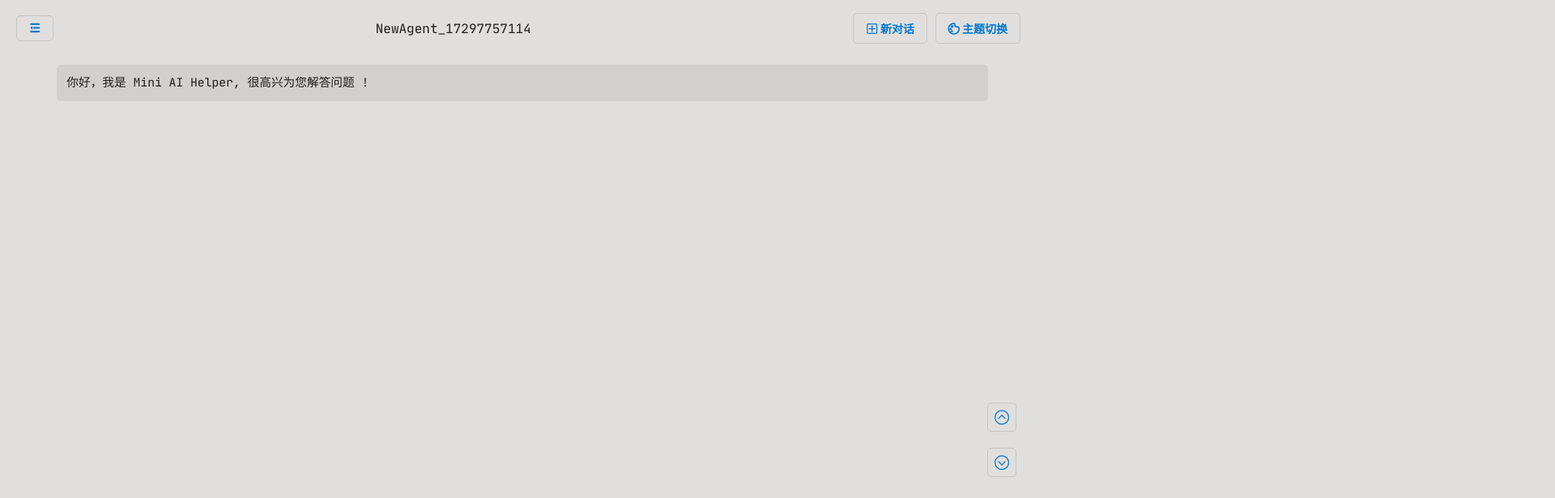
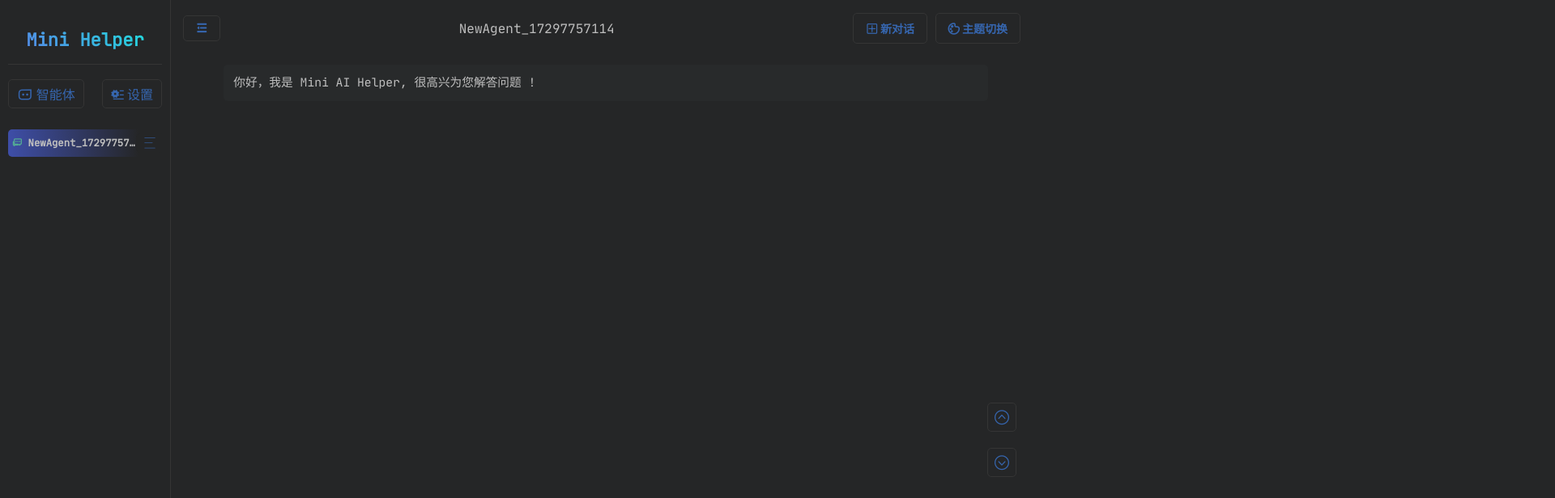
Before and after one commit to nihaozyj/chatgpt_by_html, a Svelte app: page / in a window 1280 px wide. Shown: the top 616 px of the page at 81% size, 1920 px wide, since content can reach past the window. Built offline with nearby package versions, Linux system fonts and the light colour scheme.

Commit message:
调整了一些样式

```diff
--- a/public/global.css
+++ b/public/global.css
@@ -457,3 +457,7 @@
   background-color: var(--color-code-bg);
   /* 偶数行背景颜色 */
 }
+
+img {
+  max-width: 100%;
+}
--- a/src/App.svelte
+++ b/src/App.svelte
@@ -75,8 +75,6 @@
 		display: flex;
 		width: 100vw;
 		height: 100vh;
-		min-width: 850px;
-		min-height: 500px;
 		overflow: hidden;
 		padding: 10px;
 	}
--- a/src/js/config.js
+++ b/src/js/config.js
@@ -1,10 +1,10 @@
 class Config {
   /** 当前主题  */
-  theme = 'light';
+  theme = 'dark';
   /** 当前侧栏宽度 */
-  sidebarWidth = 300;
+  sidebarWidth = 200;
   /** 侧栏是否隐藏 */
-  sidebarHidden = false;
+  sidebarHidden = true;
 
   /** 字体大小 */
   fontSize = 16;
```
